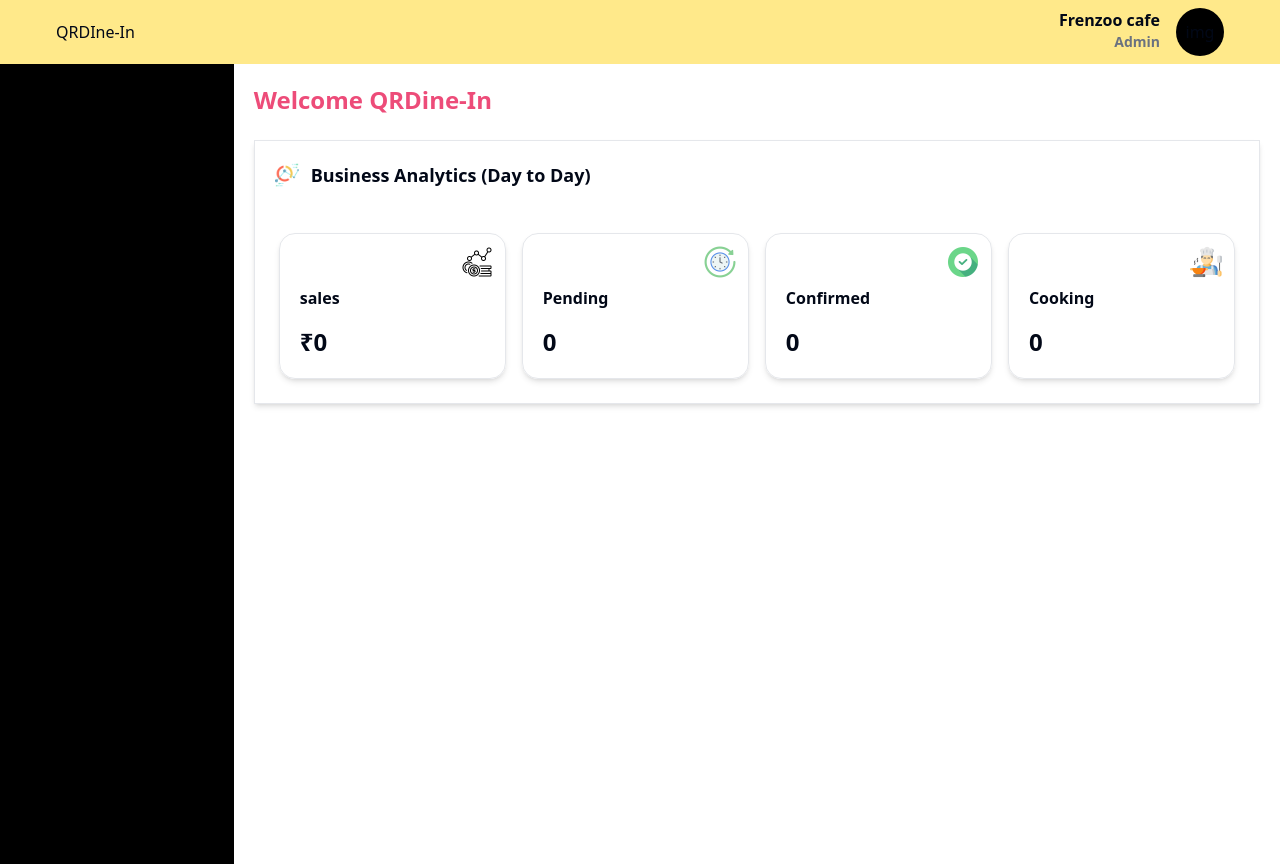
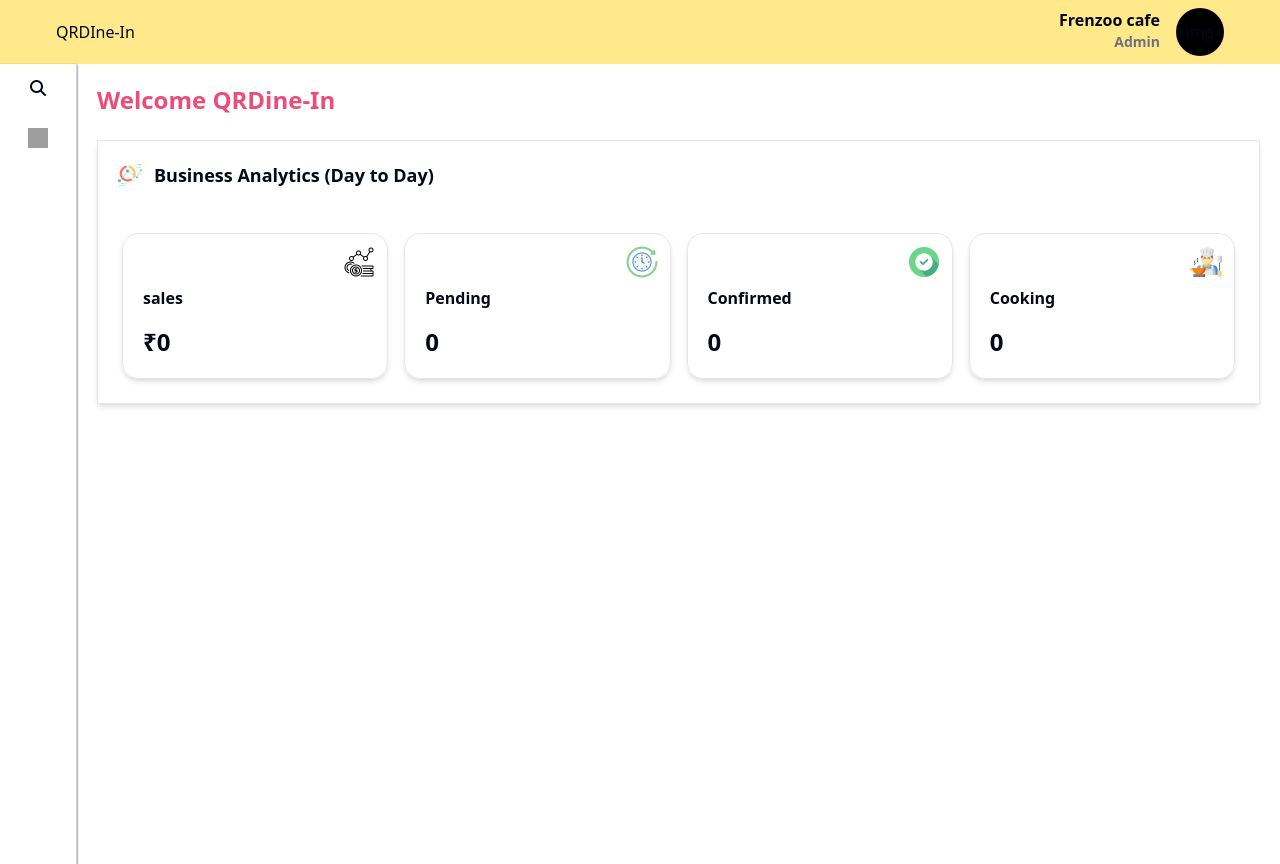
Before and after one commit to muskansrivastava0305/frenzoo, a React (Vite) app: page /admin in a window 1280 px wide. Built offline with nearby package versions, Linux system fonts and the light colour scheme; no server answers; grey boxes are pictures that could not be loaded; a web font is replaced by a local one.

Commit message:
side bar

```diff
--- a/src/components/admin/Sidebar.jsx
+++ b/src/components/admin/Sidebar.jsx
@@ -1,11 +1,70 @@
-import React from 'react'
+import React, { useState } from "react";
+import { NavLink } from "react-router-dom";
 
 function Sidebar() {
+  const [isOpen, setIsOpen] = useState(false);
+  const navitems = [
+    {
+      label: "Dashboard",
+      slug: "/admin/dashboard",
+      icon: <i class="fa-solid fa-house"></i>,
+    },
+    {
+      label: "Analytics",
+      slug: "/admin/analytics",
+      icon: <i class="fa-solid fa-chart-simple"></i>,
+    },
+  ];
+  function handleNavbar() {
+    setIsOpen(!isOpen);
+  }
+
+  function closeNavbar() {
+    setIsOpen(false);
+  }
   return (
-    <div className=' bg-black w-72 h-screen'>
-
+    <div
+      onMouseEnter={handleNavbar}
+      onMouseLeave={closeNavbar}
+      className={`${
+        isOpen ? "md:w-96" : "md:w-20"
+      } transition-all duration-300 bg-white md:visible invisible w-0 h-screen md:px-3 py-4 border-r border-r-gray-300 shadow-sm shadow-gray-800`}>
+      <div className=" w-full">
+        <div className=" flex justify-center">
+          {!isOpen && <i className=" fa-solid fa-magnifying-glass"></i>}
+          {isOpen && (
+            <input
+              className=" p-2  w-full border border-orange-500  rounded-md"
+              type="text"
+              placeholder="Search menu"
+            />
+          )}
+        </div>
+        <div className=" my-5">
+          <ul className=" flex flex-col gap-2">
+            <li>
+              <div className=" flex gap-3 py-3 px-4 items-center hover:bg-[#ff67671a] rounded-md">
+                <div className=" w-5 h-5">
+                  <img
+                    className=" h-full w-full"
+                    src="https://img.icons8.com/ios-filled/50/pos-terminal--v1.png"
+                    alt=""
+                  />
+                </div>
+                {isOpen && (
+                  <div
+                  className={` ${isOpen ? 'w-fit' : ' w-0 invisible'}pl-8 transition-all duration-300 ease-ease text-black `}
+                >
+                  POS
+                </div>
+                )}
+              </div>
+            </li>
+          </ul>
+        </div>
+      </div>
     </div>
-  )
+  );
 }
 
-export default Sidebar
+export default Sidebar;
```
